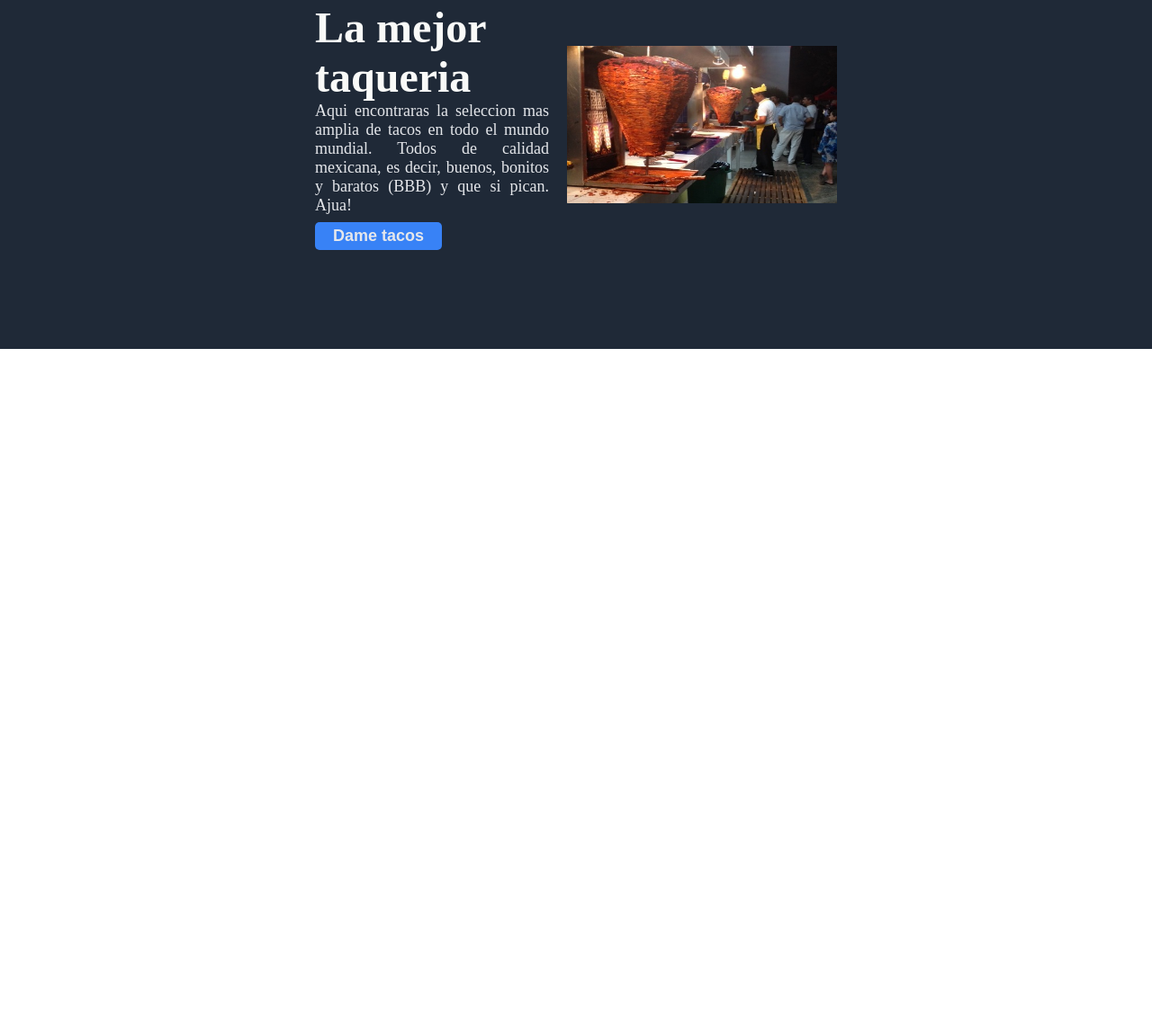
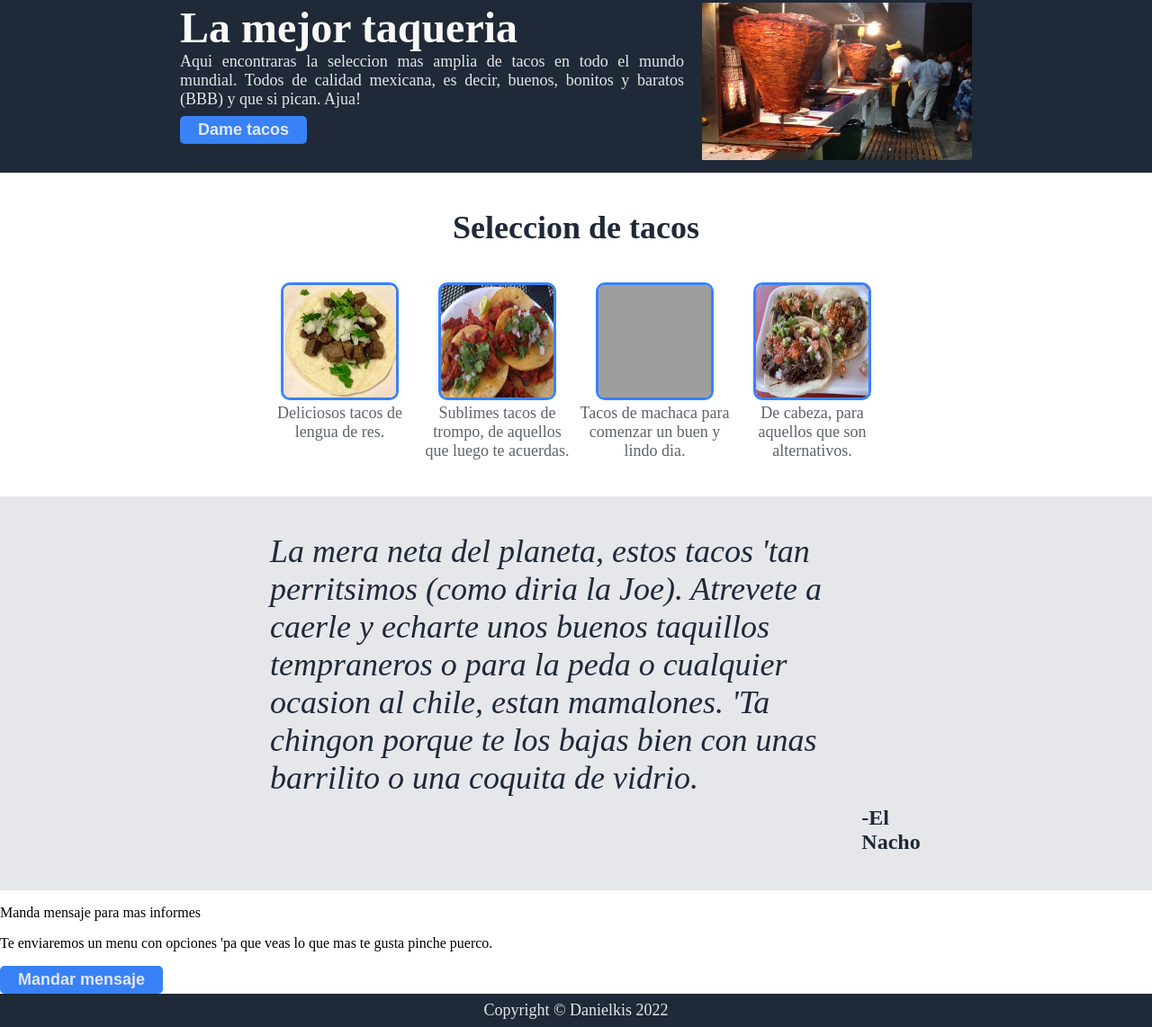
Before and after one commit to ElNachoMojado/Landing-page, a plain HTML site: page index.html in a window 1280 px wide. Shown: the part 109-1251 px from the top of the page at 90% size. Before the commit the page ends 800 px from the top, so only its background shows below. Drawn offline with Linux system fonts and the light colour scheme; grey boxes are pictures that could not be loaded.

Commit message:
Add info, quote, and footer section/Add images

```diff
--- a/index.html
+++ b/index.html
@@ -28,5 +28,45 @@
             </div>
         </div>
 
+        <div class="info">
+            <div class="random">Seleccion de tacos</div>
+            <div class="tacos">
+                <div class="tac">
+                    <img src="images/lengua.jpeg" alt="Taco de lengua">
+                    <p>Deliciosos tacos de lengua de res.</p>
+                </div>
+                <div class="tac">
+                    <img src="images/pastor.jpg" alt="Taco de pastor">
+                    <p>Sublimes tacos de trompo, de aquellos que luego te acuerdas.</p>
+                </div>
+                <div class="tac">
+                    <img src="images/machaca.jpg" alt="Taco de machaca">
+                    <p>Tacos de machaca para comenzar un buen y lindo dia.</p>
+                </div>
+                <div class="tac">
+                    <img src="images/cabeza.jpeg" alt="Taco de cabeza">
+                    <p>De cabeza, para aquellos que son alternativos.</p>
+                </div>
+            </div>
+        </div>
+
+        <div class="quote">
+            <p> La mera neta del planeta, estos tacos 'tan perritsimos (como diria la Joe). Atrevete a caerle y echarte unos buenos taquillos tempraneros o para la peda o cualquier ocasion al chile, estan mamalones. 'Ta chingon porque te los bajas bien con unas barrilito o una coquita de vidrio.</p>
+            <p style="font-size: 24px; font-weight: bold; font-style: normal; margin-left: 700px; margin-top: 10px;">-El Nacho</p>
+        </div>
+
+        <div class="last">
+            <div class="call">
+                <div class="textin">
+                    <p>Manda mensaje para mas informes</p>
+                    <p>Te enviaremos un menu con opciones 'pa que veas lo que mas te gusta pinche puerco.</p>
+                </div>
+                <button>Mandar mensaje</button>
+            </div>
+            <div class="footer">
+                Copyright &#169 Danielkis 2022
+            </div>
+        </div>
+
     </body>
 </html>
--- a/style.css
+++ b/style.css
@@ -10,12 +10,14 @@ ul {
 
 .hero {
     background-color: #1F2937;
-    padding: 10px 0;
+    padding: 10px 200px;
+    display: flex;
+    flex-direction: column;
+    flex: 1;
 }
 
 .header {
     justify-content: space-between;
-    margin: 0 350px;
     margin-bottom: 75px;
 }
 
@@ -39,11 +41,8 @@ a {
 }
 
 .intro {
-    align-items: center;
     gap: 20px;
-    margin: 0 350px;
     justify-content: center;
-    margin-bottom: 100px;
 }
 
 .texto {
@@ -76,3 +75,75 @@ img {
     width: 300px;
     height: 175px;
 }
+
+.info {
+    display: flex;
+    flex-direction: column;
+    flex: 1;
+    padding:40px 250px;
+}
+
+.info img{
+    width: 125px;
+    height: 125px;
+    border: 3px solid #3882F6;
+    border-radius: 10px;
+}
+
+.random {
+    font-size: 36px;
+    font-weight: 900;
+    color: #1F2937;
+    text-align: center;
+}
+
+.tacos {
+    display: flex;
+    gap: 5px;
+    justify-content: center;
+    margin-top: 40px;
+}
+
+.tac {
+    text-align: center;
+    width: 170px;
+}
+
+.tac p {
+    color: #5f636a;
+    font-size: 18px;
+    text-align: center;
+    margin: 0;
+}
+
+.quote {
+    background-color: #E5E7EB;
+    display: flex;
+    flex-direction: column;
+    flex: 1;
+    justify-content: center;
+    align-items: center;
+    padding: 40px 300px;
+}
+
+.quote p {
+    font-size: 36px;
+    font-weight: 100;
+    color: #1F2937;
+    font-style: italic;
+    margin: 0;
+}
+
+.last {
+    display: flex;
+    flex-direction: column;
+}
+
+.footer {
+    background-color: #1F2937;
+    color: #E5E7EB;
+    font-size: 18px;
+    text-align: center;
+    padding: 8px;
+    flex-shrink: 0;
+}
```
Also changed, not shown: images/cabeza.jpeg (added), images/lengua.jpeg (added), images/pastor.jpg (added), 1 other file.
